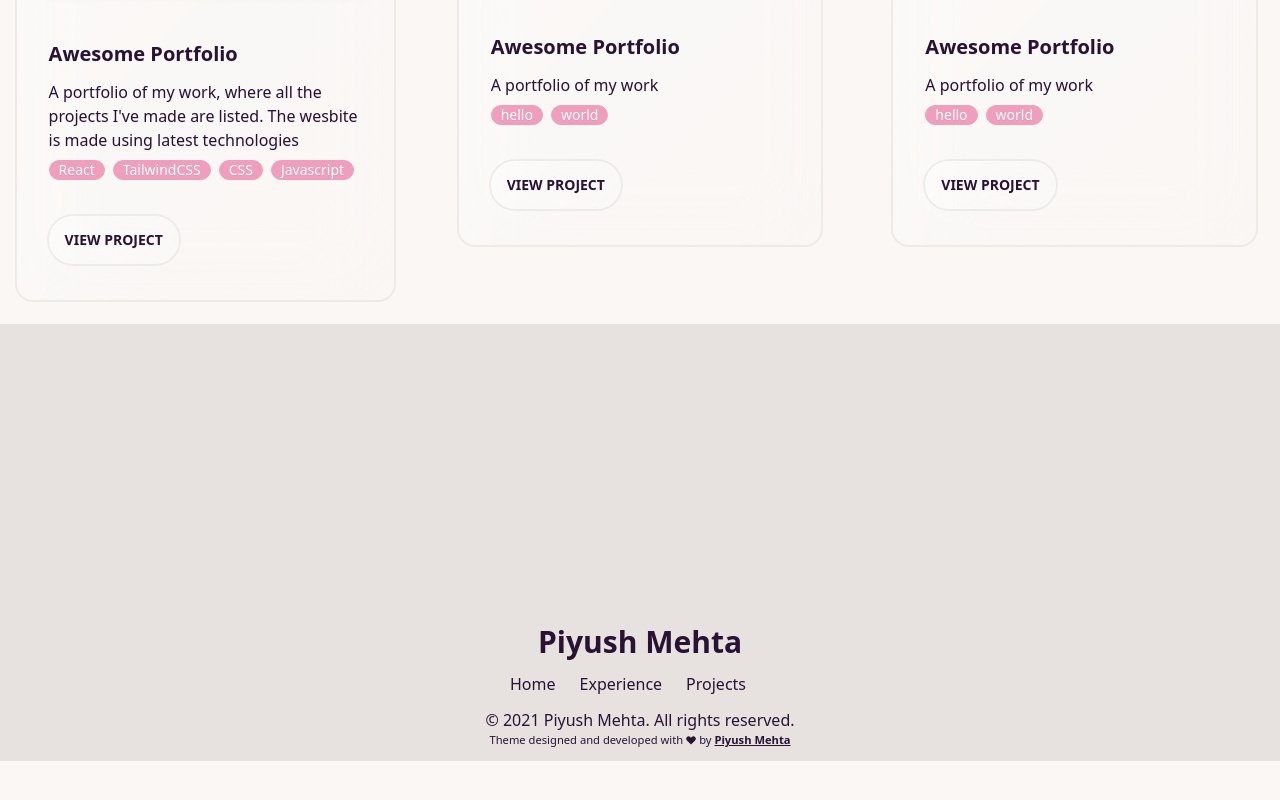
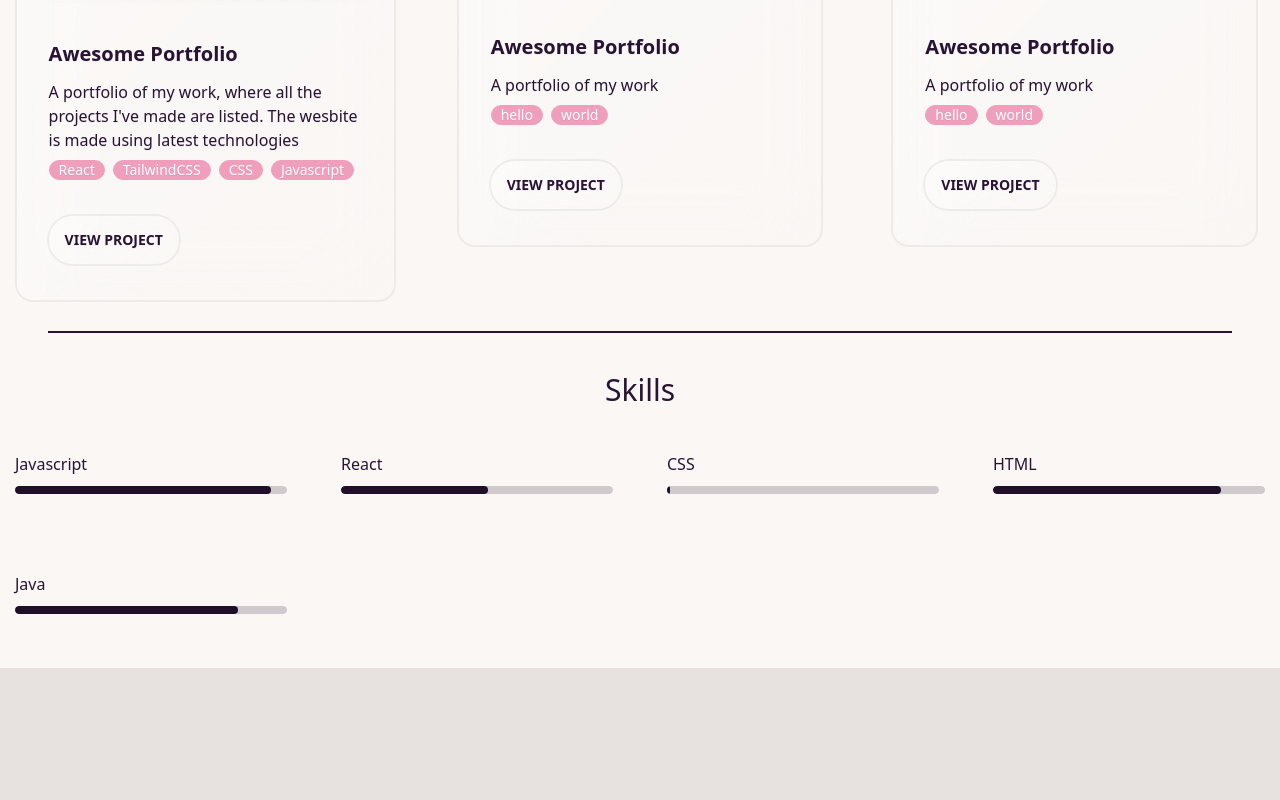
Before and after one commit to piyush97/awesome-portfolio, a React (Create React App) app: page / in a window 1280 px wide. Shown: the part 1964-2764 px from the top of the page. Before the commit the page ends 2725 px from the top, so only its background shows below. Built offline with nearby package versions, Linux system fonts and the light colour scheme; what @tailwindcss/typography would draw is missing.

Commit message:
Skills [WIP]

```diff
--- a/src/containers/HomeContainer.tsx
+++ b/src/containers/HomeContainer.tsx
@@ -15,6 +15,7 @@ import {
 } from "../data/data";
 import ExperienceContainer from "./ExperienceContainer";
 import ProjectsContainer from "./ProjectsContainer";
+import SkillsContainer from "./SkillsContainer";
 
 const HomeContainer: React.FC = () => {
   const [menuShow, showMenu] = useState(false);
@@ -40,6 +41,8 @@ const HomeContainer: React.FC = () => {
       <ExperienceContainer />
       <div className="px-12 divider" />
       <ProjectsContainer />
+      <div className="px-12 divider" />
+      <SkillsContainer />
       <Footer />
     </>
   );
--- /dev/null
+++ b/src/containers/SkillsContainer.tsx
@@ -0,0 +1,21 @@
+import React from "react";
+import Heading from "../components/Heading";
+import { SECTIONS, skills } from "../data/data";
+
+const SkillsContainer: React.FC = () => {
+  return (
+    <div className="flex flex-col w-full my-6 ">
+      <Heading heading={SECTIONS[3]} id="skills" />
+      <div className="grid gap-6 mt-5 lg:grid-cols-4 justify-items-center auto-rows-fr">
+        {skills.map(({ id, skill, level }) => (
+          <div className="p-6 space-y-2 artboard phone">
+            <h3>{skill}</h3>
+            <progress className="progress" value={level} max="100" />
+          </div>
+        ))}
+      </div>
+    </div>
+  );
+};
+
+export default SkillsContainer;
--- a/src/data/data.tsx
+++ b/src/data/data.tsx
@@ -2,18 +2,20 @@ import {
   ImageType,
   MenuProps,
   ProjectCardProps,
+  SkillsProps,
   TimelineProps,
 } from "../types/types";
 
 export const NAME = "Piyush Mehta";
 
-export const SECTIONS = ["Home", "Experience", "Projects"];
+export const SECTIONS = ["Home", "Experience", "Projects", "Skills"];
 export const HERO_IMAGE = "https://picsum.photos/id/1005/1600/1400";
 export const CTA_TEXT = "Know More";
 export const MENU: MenuProps[] = [
   { key: 1, route: "home", name: SECTIONS[0] },
   { key: 2, route: "experience", name: SECTIONS[1] },
   { key: 3, route: "projects", name: SECTIONS[2] },
+  { key: 4, route: "skills", name: SECTIONS[3] },
 ];
 
 export const GREETING_TEXT = "Hello, There";
@@ -91,3 +93,35 @@ export const projects: ProjectCardProps[] = [
     tech: ["hello", "world"],
   },
 ];
+/**
+ *  @type {SkillsProps}
+ * skills
+ * Kept level as random but you can hard code it if you want
+ */
+export const skills: SkillsProps[] = [
+  {
+    id: 1,
+    skill: "Javascript",
+    level: Math.floor(Math.random() * 100) + 1,
+  },
+  {
+    id: 2,
+    skill: "React",
+    level: Math.floor(Math.random() * 100) + 1,
+  },
+  {
+    id: 3,
+    skill: "CSS",
+    level: Math.floor(Math.random() * 100) + 1,
+  },
+  {
+    id: 4,
+    skill: "HTML",
+    level: Math.floor(Math.random() * 100) + 1,
+  },
+  {
+    id: 5,
+    skill: "Java",
+    level: Math.floor(Math.random() * 100) + 1,
+  },
+];
--- a/src/types/types.d.ts
+++ b/src/types/types.d.ts
@@ -58,3 +58,9 @@ export type ProjectCardProps = {
   link: string;
   buttonText: string;
 };
+
+export type SkillsProps = {
+  id: number;
+  skill: string;
+  level: number;
+};
```
